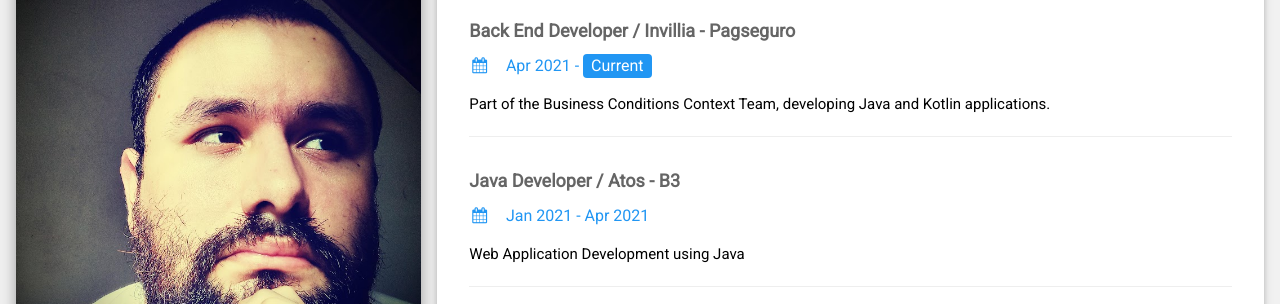
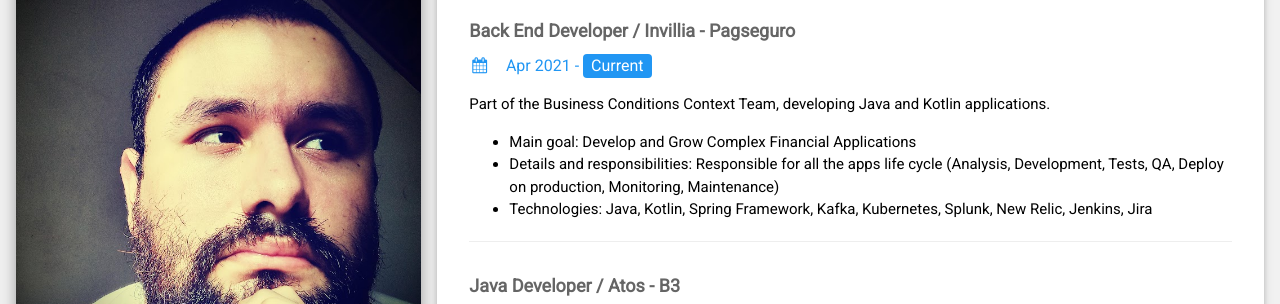
Before and after one commit to GuilhermeJunior/cv, a plain HTML site: page index.html in a window 1280 px wide. Shown: the part 106-410 px from the top of the page. Drawn offline with nearby package versions, Linux system fonts and the light colour scheme.

Commit message:
Add details on job experience

```diff
--- a/index.html
+++ b/index.html
@@ -85,6 +85,11 @@ html,body,h1,h2,h3,h4,h5,h6 {font-family: "Roboto", sans-serif}
           <h5 class="w3-opacity"><b>Back End Developer / Invillia - Pagseguro</b></h5>
           <h6 class="w3-text-blue"><i class="fa fa-calendar fa-fw w3-margin-right"></i>Apr 2021 - <span class="w3-tag w3-blue w3-round">Current</span></h6>
           <p>Part of the Business Conditions Context Team, developing Java and Kotlin applications.</p>
+          <ul>
+            <li>Main goal: Develop and Grow Complex Financial Applications</li>
+            <li>Details and responsibilities: Responsible for all the apps life cycle (Analysis, Development, Tests, QA, Deploy on production, Monitoring, Maintenance)</li>
+            <li>Technologies: Java, Kotlin, Spring Framework, Kafka, Kubernetes, Splunk, New Relic, Jenkins, Jira</li>
+          </ul>
           <hr>
         </div>
         <div class="w3-container">
```
